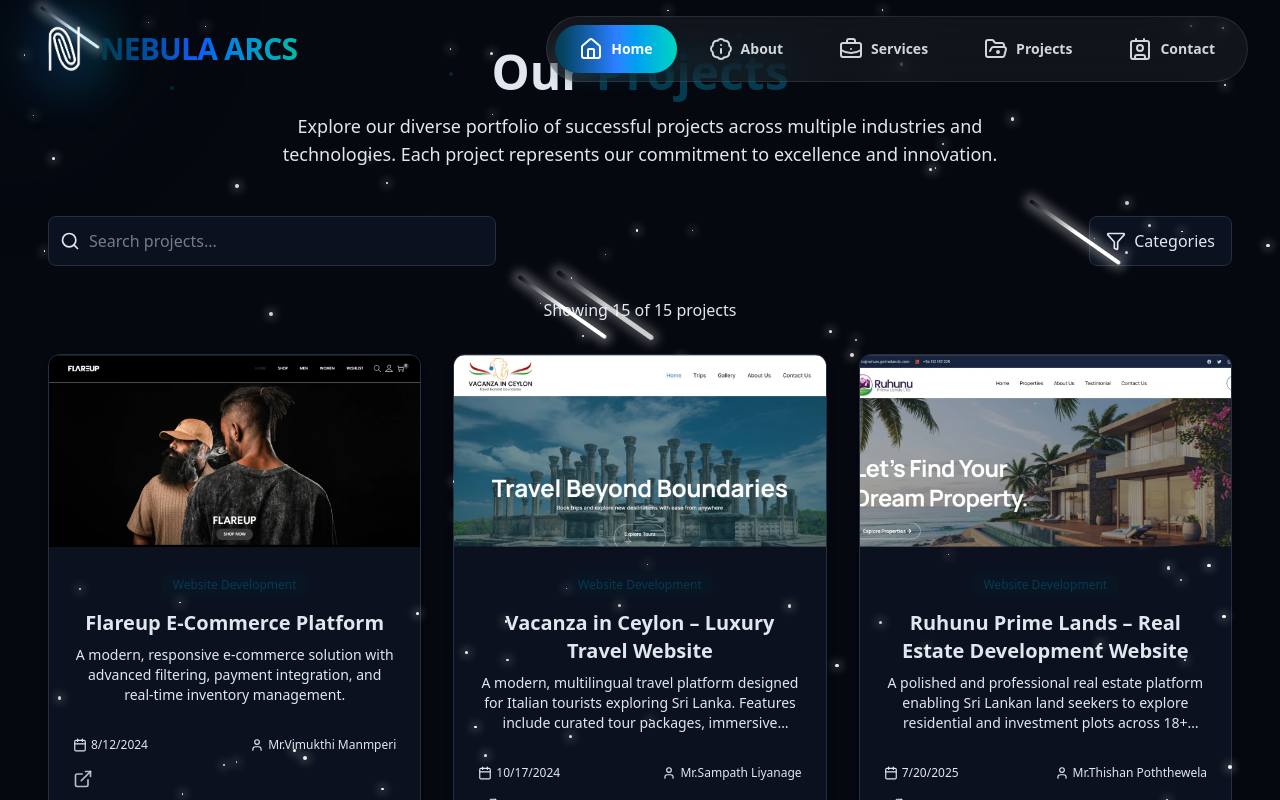
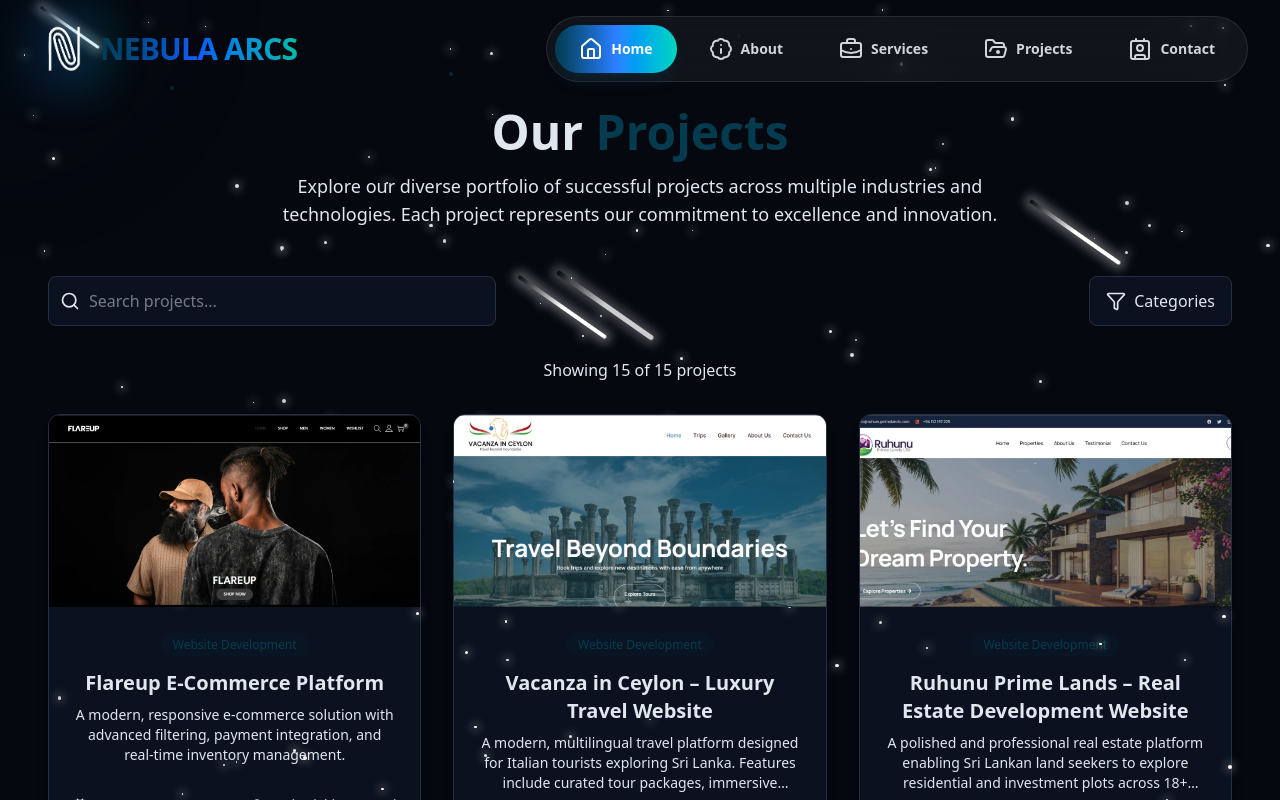
Before and after one commit to Werosh/nebula_arcs_wk, a React (Vite) app: page /projects in a window 1280 px wide. Shown: the top 800 px of the page. Built offline with nearby package versions, Linux system fonts and the light colour scheme.

Commit message:
color chnge

```diff
--- a/src/components/PackagesSection.jsx
+++ b/src/components/PackagesSection.jsx
@@ -93,7 +93,7 @@ export const PackagesSection = () => {
             {/* Left Content */}
             <motion.div variants={itemVariants} className="space-y-6">
               <motion.h1
-                className="text-4xl md:text-5xl mt-15 font-bold leading-tight text-[#043b4f]"
+                className="text-4xl md:text-5xl mt-15 font-bold leading-tight text-[#ffffff]"
                 variants={itemVariants}
               >
                 Our Professional
--- a/src/components/ProjectsSection.jsx
+++ b/src/components/ProjectsSection.jsx
@@ -124,7 +124,7 @@ export const ProjectsSection = () => {
         >
           <h2 className="text-3xl md:text-4xl font-bold mb-4 text-center mt-15">
             {" "}
-            <span className="text-primary"> Projects </span>
+            <span className="text-white"> Projects </span>
           </h2>
 
           <p className="text-center text-muted-foreground mb-12 max-w-2xl mx-auto">
--- a/src/pages/ProjectPage.jsx
+++ b/src/pages/ProjectPage.jsx
@@ -464,7 +464,7 @@ const ProjectPage = () => {
           transition={{ duration: 0.6 }}
           className="text-center mb-12"
         >
-          <h1 className="text-4xl md:text-5xl font-bold mb-4">
+          <h1 className="text-4xl md:text-5xl font-bold mb-4 mt-15">
             Our <span className="text-primary">Projects</span>
           </h1>
           <p className="text-muted-foreground text-lg max-w-3xl mx-auto">
```
